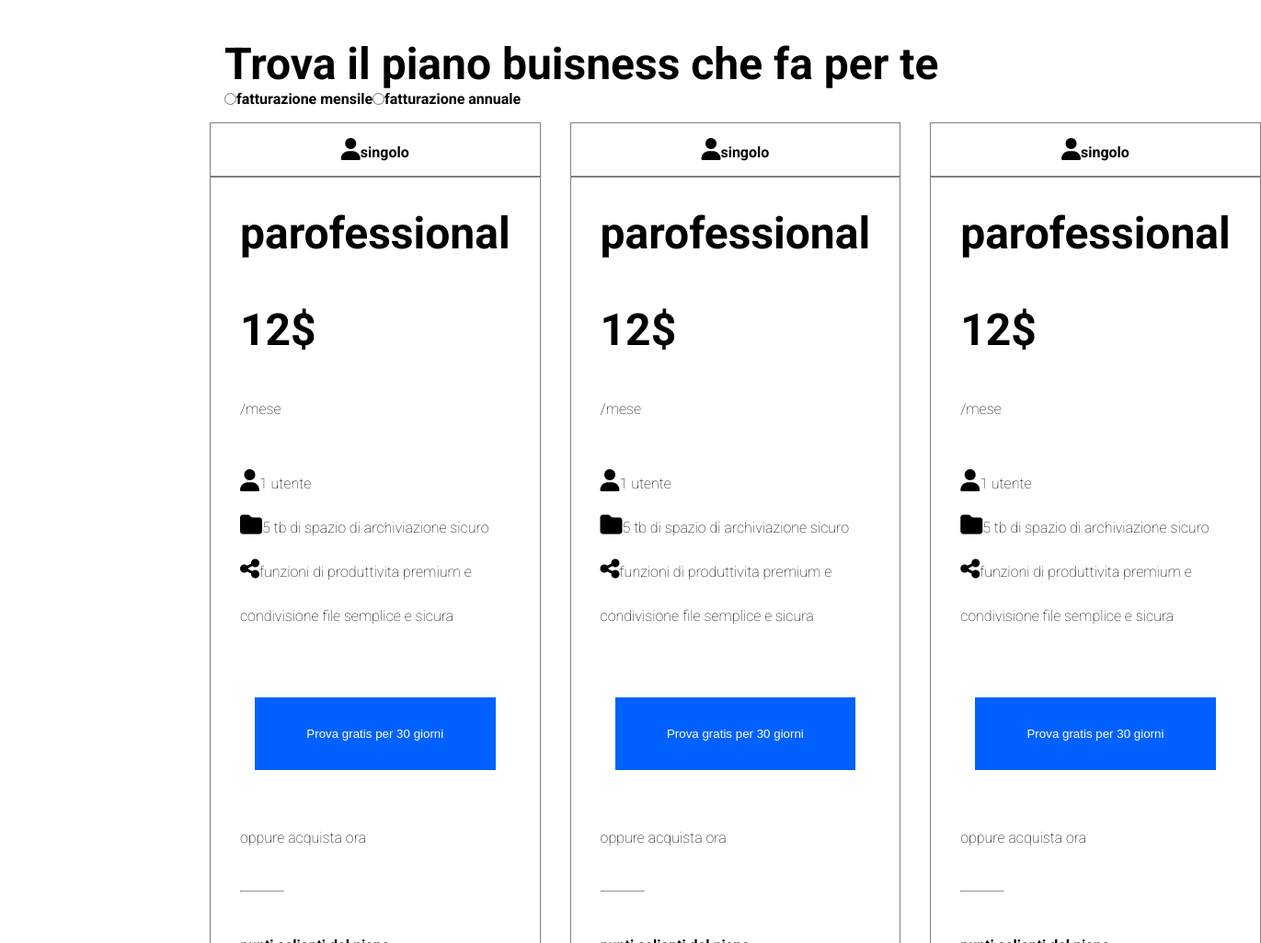
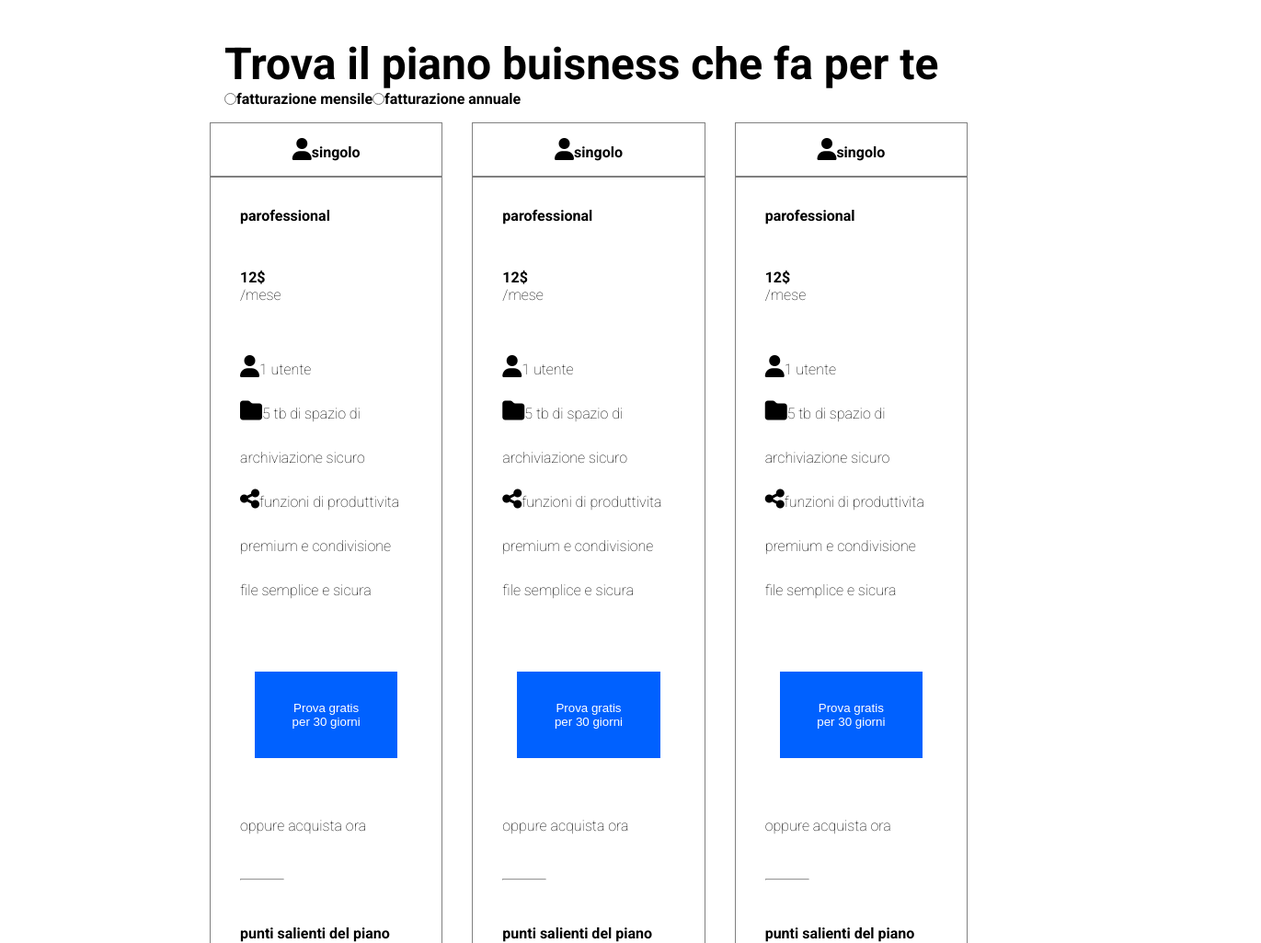
Before and after one commit to FilippoBid/htmlcss-dropbox, a plain HTML site: page index.html in a window 1280 px wide. Shown: the part 760-1785 px from the top of the page at 92% size, 1371 px wide, since content can reach past the window. Drawn offline with Linux system fonts and the light colour scheme.

Commit message:
fix grandezza colonne

```diff
--- a/index.html
+++ b/index.html
@@ -60,12 +60,14 @@
                 <!-- 3 colonne affiancate -->
                 <div class="row table">
                  <!-- colonna singola -->
-                    <div class="row column">
+                    <div class="row column" style="width:33.3% ;" >
                        <div class="outline onepadd"><h3><i class="fa-solid fa-user"></i>singolo</h3></div>
                        <div class="outline twopadd leftalign">
-                            <h2>parofessional</h2>
-                            <h2>12$</h2>
+                            <h3>parofessional</h3>
+                            <div>
+                                <h3>12$</h3>
                                 <h4>/mese</h4>
+                            </div>
                             <ul>
                                 <li><h4><i class="fa-solid fa-user"></i>1 utente</h4></li>
                                 <li><h4><i class="fa-solid fa-folder"></i>5 tb di spazio di archiviazione sicuro</h4></li>
@@ -86,12 +88,14 @@
 
 
                     </div>
-                    <div class="row column">
+                    <div class="row column" style="width:33.3% ;" >
                         <div class="outline onepadd"><h3><i class="fa-solid fa-user"></i>singolo</h3></div>
                         <div class="outline twopadd leftalign">
-                            <h2>parofessional</h2>
-                            <h2>12$</h2>
+                             <h3>parofessional</h3>
+                             <div>
+                                 <h3>12$</h3>
                                  <h4>/mese</h4>
+                             </div>
                              <ul>
                                  <li><h4><i class="fa-solid fa-user"></i>1 utente</h4></li>
                                  <li><h4><i class="fa-solid fa-folder"></i>5 tb di spazio di archiviazione sicuro</h4></li>
@@ -112,12 +116,14 @@
 
 
                      </div>
-                    <div class="row column">
+                    <div class="row column" style="width:33.3% ;" >
                         <div class="outline onepadd"><h3><i class="fa-solid fa-user"></i>singolo</h3></div>
                         <div class="outline twopadd leftalign">
-                            <h2>parofessional</h2>
-                            <h2>12$</h2>
+                             <h3>parofessional</h3>
+                             <div>
+                                 <h3>12$</h3>
                                  <h4>/mese</h4>
+                             </div>
                              <ul>
                                  <li><h4><i class="fa-solid fa-user"></i>1 utente</h4></li>
                                  <li><h4><i class="fa-solid fa-folder"></i>5 tb di spazio di archiviazione sicuro</h4></li>
```
Lines whose indentation alone changed are shown as unchanged.
